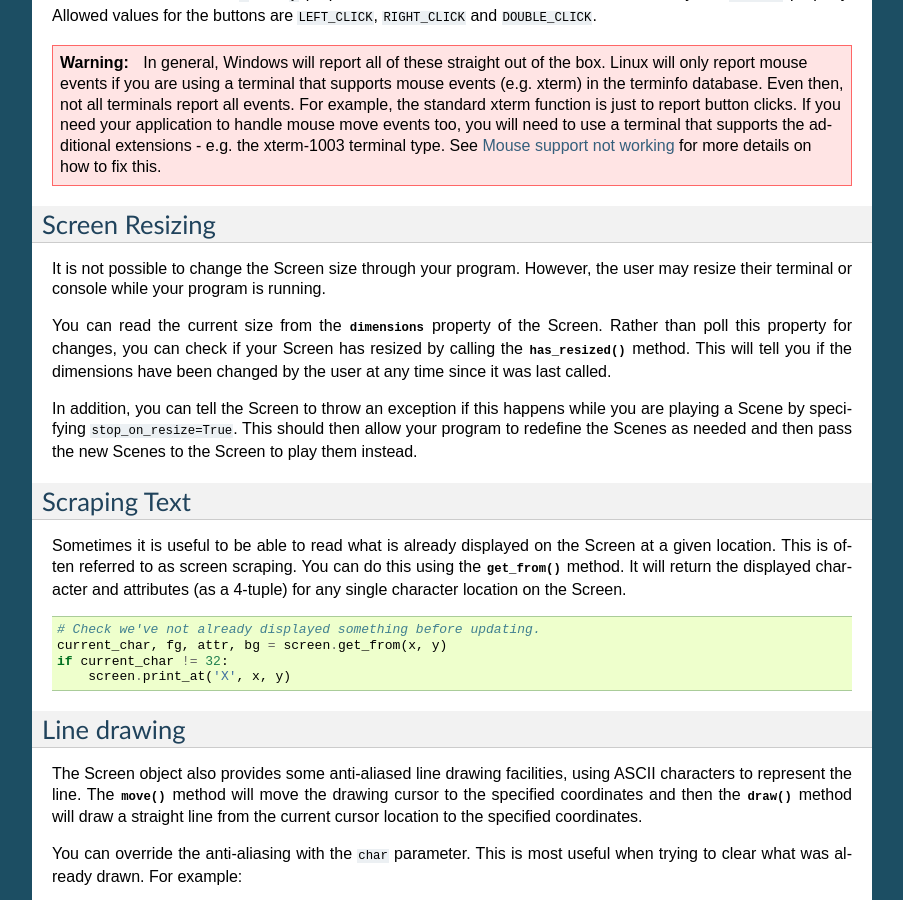
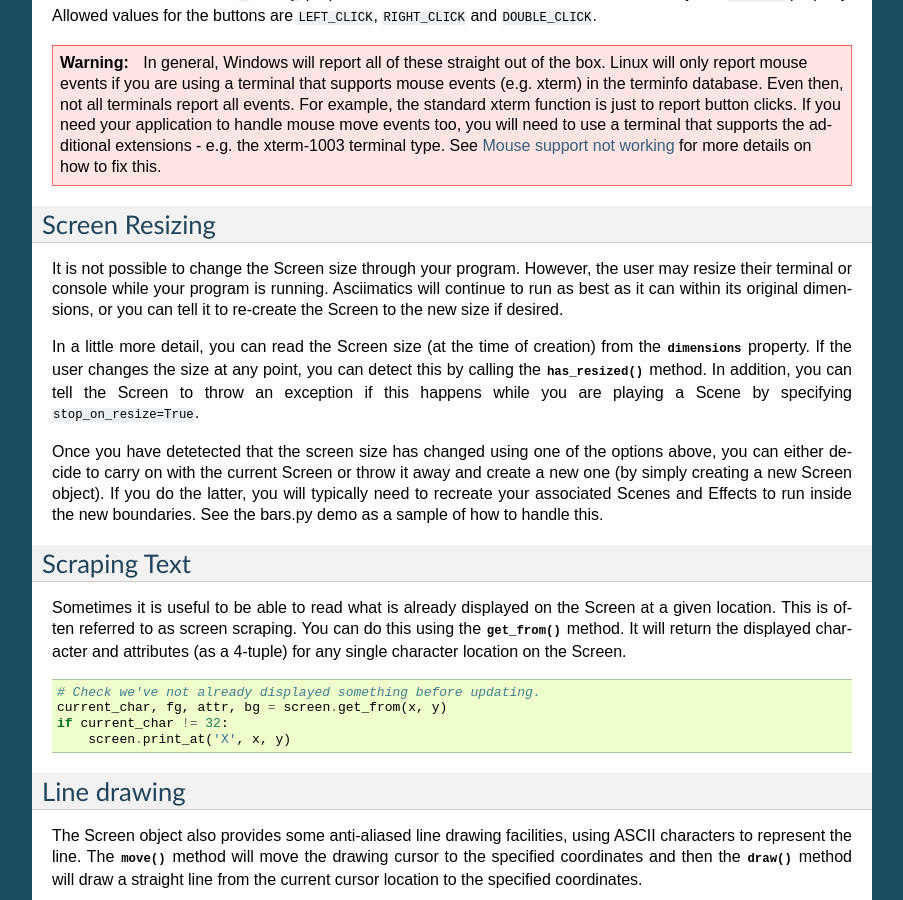
Before and after one commit to peterbrittain/asciimatics, a Sphinx documentation site: the page built from doc/source/io.rst, in a window 1280 px wide and 900 px high, scrolled down 2444 px. Shown: the whole window, without its empty margins (198-1101 px from the left). Built offline with Sphinx 7.4.7, drawn with Linux system fonts in a browser that asks for light colours.

Commit message:
Clarify Screen resizing.

```diff
--- a/doc/source/io.rst
+++ b/doc/source/io.rst
@@ -163,17 +163,22 @@ Screen Resizing
 ---------------
 It is not possible to change the Screen size through your program.  However, the
 user may resize their terminal or console while your program is running.
+Asciimatics will continue to run as best as it can within its original
+dimensions, or you can tell it to re-create the Screen to the new size if
+desired.
 
-You can read the current  size from the :py:obj:`~.Screen.dimensions` property
-of the Screen.  Rather than poll this property for changes, you can check if
-your Screen has resized by calling the :py:meth:`.has_resized` method.  This
-will tell you if the dimensions have been changed by the user at any time since
-it was last called.
+In a little more detail, you can read the Screen size (at the time of creation)
+from the :py:obj:`~.Screen.dimensions` property.  If the user changes the size
+at any point, you can detect this by calling the :py:meth:`.has_resized` method.
+In addition, you can tell the Screen to throw an exception if this happens while
+you are playing a Scene by specifying ``stop_on_resize=True``.
 
-In addition, you can tell the Screen to throw an exception if this happens
-while you are playing a Scene by specifying ``stop_on_resize=True``.  This
-should then allow your program to redefine the Scenes as needed and then pass
-the new Scenes to the Screen to play them instead.
+Once you have detetected that the screen size has changed using one of the
+options above, you can either decide to carry on with the current Screen or
+throw it away and create a new one (by simply creating a new Screen object). If
+you do the latter, you will typically need to recreate your associated Scenes
+and Effects to run inside the new boundaries.  See the bars.py demo as a sample
+of how to handle this.
 
 Scraping Text
 -------------
```
